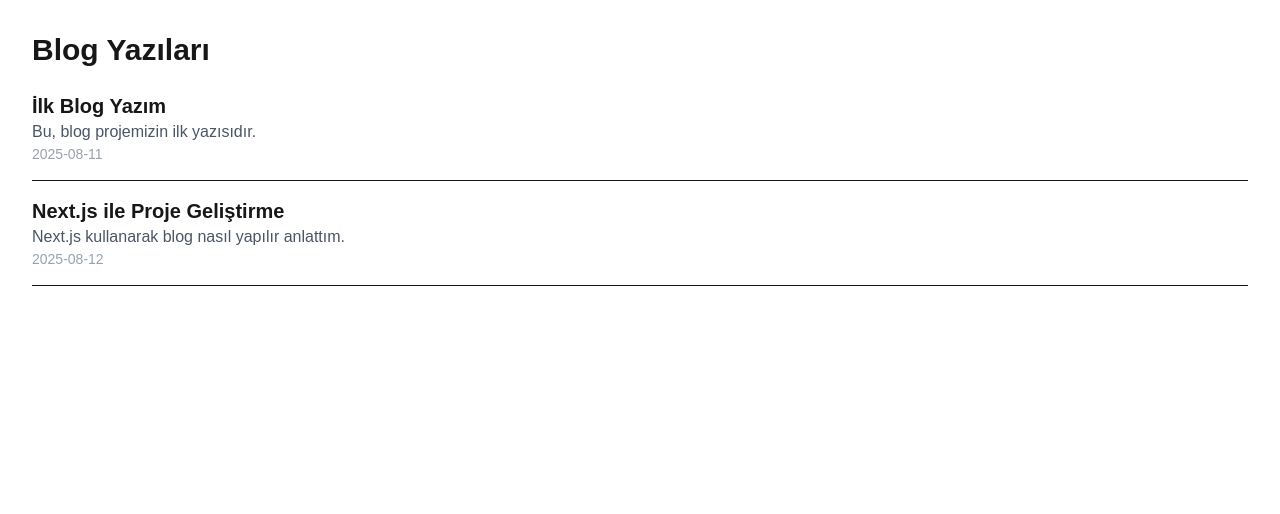
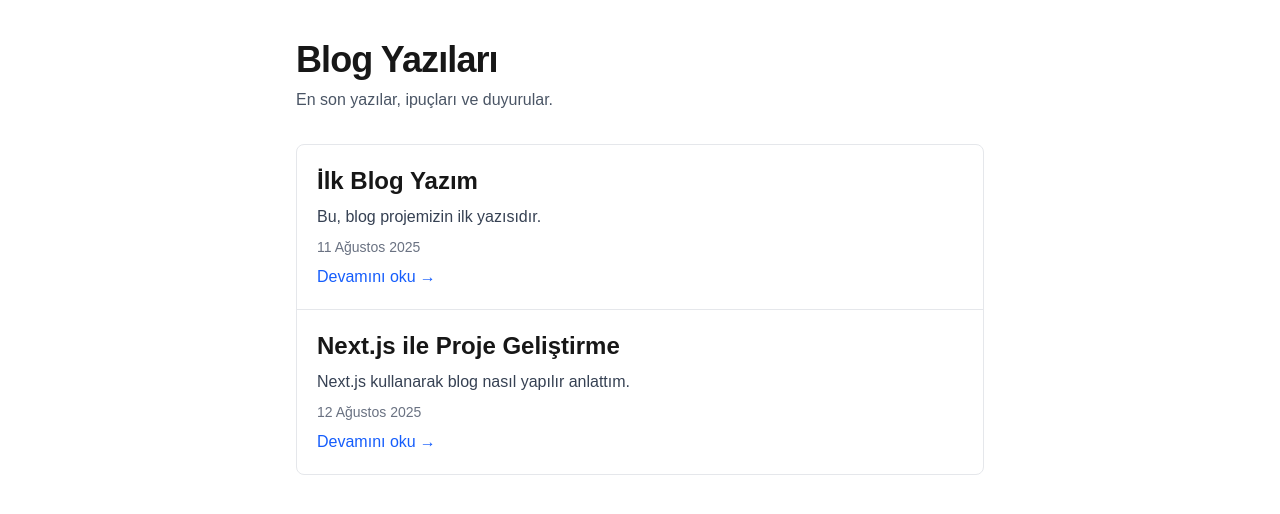
Before and after one commit to rozerinsoftware/blog2, a Next.js app: page / in a window 1280 px wide. Shown: the top 514 px of the page. Built offline with nearby package versions, Linux system fonts and the light colour scheme.

Commit message:
Link ekleme, detaylandırma

```diff
--- a/src/app/page.tsx
+++ b/src/app/page.tsx
@@ -1,5 +1,19 @@
-export default function Home() {
-  const blogPosts = [
+import type { Metadata } from "next";
+import Link from "next/link";
+
+type PostSummary = {
+  id: number;
+  title: string;
+  description: string;
+  date: string; // ISO tarih
+};
+
+export const metadata: Metadata = {
+  title: "Blog Yazıları",
+  description: "Son yazılar ve güncellemeler",
+};
+
+const blogPosts: PostSummary[] = [
   {
     id: 1,
     title: "İlk Blog Yazım",
@@ -14,18 +28,58 @@ export default function Home() {
   },
 ];
 
+function formatDate(isoDateString: string): string {
+  try {
+    return new Date(isoDateString).toLocaleDateString("tr-TR", {
+      year: "numeric",
+      month: "long",
+      day: "2-digit",
+    });
+  } catch {
+    return isoDateString;
+  }
+}
+
+export default function Home() {
   return (
-    <main className="p-8">
-      <h1 className="text-3xl font-bold mb-6">Blog Yazıları</h1>
-      <ul>
+    <main className="mx-auto max-w-3xl p-6 md:p-10">
+      <header className="mb-8">
+        <h1 className="text-3xl md:text-4xl font-bold tracking-tight">Blog Yazıları</h1>
+        <p className="mt-2 text-gray-600">En son yazılar, ipuçları ve duyurular.</p>
+      </header>
+
+      {blogPosts.length === 0 ? (
+        <p className="text-gray-500">Henüz bir yazı eklenmemiş.</p>
+      ) : (
+        <ul className="divide-y divide-gray-200 rounded-lg border border-gray-200 bg-white">
           {blogPosts.map((post) => (
-          <li key={post.id} className="mb-4 border-b pb-4">
-            <h2 className="text-xl font-semibold">{post.title}</h2>
-            <p className="text-gray-600">{post.description}</p>
-            <p className="text-sm text-gray-400">{post.date}</p>
+            <li key={post.id} className="p-5 hover:bg-gray-50 transition-colors">
+              <article className="space-y-2">
+                <h2 className="text-xl md:text-2xl font-semibold">
+                  <Link
+                    href={`/posts/${post.id}`}
+                    className="hover:underline"
+                    aria-label={`${post.title} yazısını oku`}
+                  >
+                    {post.title}
+                  </Link>
+                </h2>
+                <p className="text-gray-700">{post.description}</p>
+                <div className="text-sm text-gray-500">{formatDate(post.date)}</div>
+                <div>
+                  <Link
+                    href={`/posts/${post.id}`}
+                    className="inline-flex items-center gap-1 text-blue-600 hover:underline"
+                    aria-label={`${post.title} yazısının detaylarına git`}
+                  >
+                    Devamını oku <span aria-hidden>→</span>
+                  </Link>
+                </div>
+              </article>
             </li>
           ))}
         </ul>
+      )}
     </main>
   );
 }
--- /dev/null
+++ b/src/app/posts/[id]/page.tsx
@@ -0,0 +1,81 @@
+import type { Metadata } from "next";
+import Link from "next/link";
+import { notFound } from "next/navigation";
+
+type Post = {
+  id: number;
+  title: string;
+  description: string;
+  date: string;
+  content: string;
+};
+
+// Basit örnek veri; gerçekte bir API ya da veri kaynağından gelebilir
+const posts: Post[] = [
+  {
+    id: 1,
+    title: "İlk Blog Yazım",
+    description: "Bu, blog projemizin ilk yazısıdır.",
+    date: "2025-08-11",
+    content:
+      "Bu yazıda blog projemizin hedeflerini, teknolojik tercihleri ve sonraki adımları özetliyorum. Next.js App Router, TypeScript ve TailwindCSS kullanıyoruz.",
+  },
+  {
+    id: 2,
+    title: "Next.js ile Proje Geliştirme",
+    description: "Next.js kullanarak blog nasıl yapılır anlattım.",
+    date: "2025-08-12",
+    content:
+      "Bu yazıda Next.js ile sayfa yapısı, dinamik rotalar ve metadata üretimi gibi konulara değiniyorum. Ayrıca dosya tabanlı yönlendirme örnekleri mevcut.",
+  },
+];
+
+function getPostById(idParam: string): Post | undefined {
+  return posts.find((post) => String(post.id) === idParam);
+}
+
+export async function generateStaticParams() {
+  return posts.map((post) => ({ id: String(post.id) }));
+}
+
+export async function generateMetadata({
+  params,
+}: {
+  params: { id: string };
+}): Promise<Metadata> {
+  const post = getPostById(params.id);
+  if (!post) return { title: "Yazı Bulunamadı" };
+  return {
+    title: `${post.title} | Blog`,
+    description: post.description,
+  };
+}
+
+export default function PostPage({
+  params,
+}: {
+  params: { id: string };
+}) {
+  const post = getPostById(params.id);
+  if (!post) return notFound();
+
+  return (
+    <main className="p-8 space-y-6">
+      <Link href="/" className="text-sm text-blue-600 hover:underline">
+        ← Ana sayfaya dön
+      </Link>
+
+      <article className="prose prose-slate max-w-none">
+        <header className="mb-4">
+          <h1 className="text-3xl font-bold">{post.title}</h1>
+          <p className="text-gray-500 text-sm mt-1">{post.date}</p>
+          <p className="text-gray-700 mt-2">{post.description}</p>
+        </header>
+
+        <section className="mt-6 leading-7 text-gray-800">
+          <p>{post.content}</p>
+        </section>
+      </article>
+    </main>
+  );
+}
```
Also changed, not shown: package.json (+7 -6 lines), 1 other file (tests, documents, lock files or other folders). Lines whose indentation alone changed are shown as unchanged.
